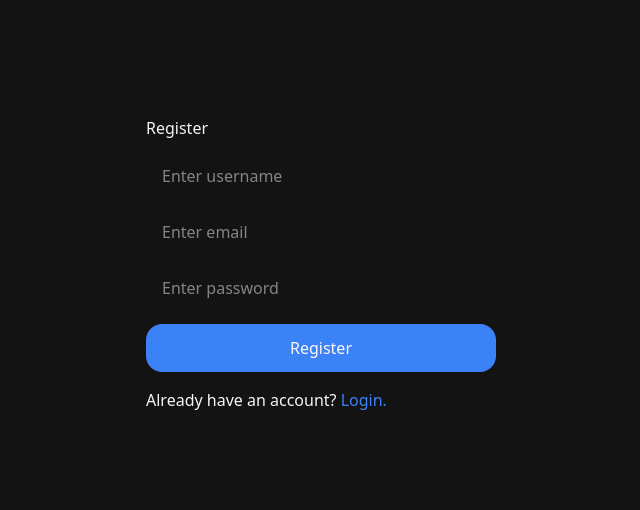
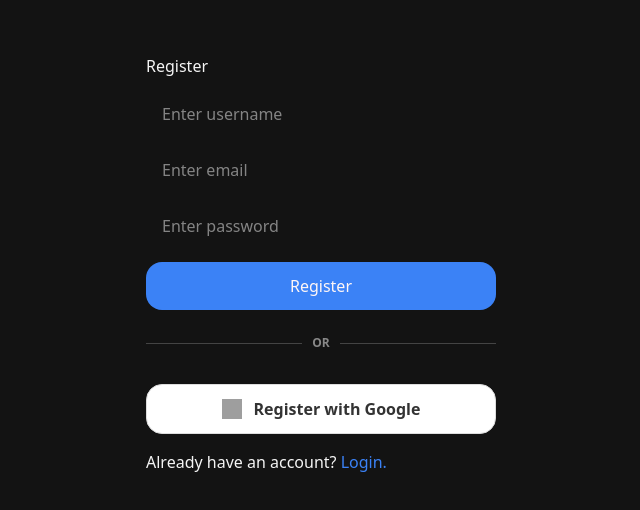
Before and after one commit to adidevadiga777/gym, a React app in the folder frontend/: page /register in a window 1280 px wide. Shown: the part 136-646 px from the top of the page, without its empty margins (319-959 px from the left). Built offline with nearby package versions, Linux system fonts and the light colour scheme; grey boxes are pictures that could not be loaded; the HTML template or start-up script is replaced by a standard one.

Commit message:
feat: add user registration page with form validation and Google OAuth integration

```diff
--- a/frontend/src/features/auth/pages/Register.jsx
+++ b/frontend/src/features/auth/pages/Register.jsx
@@ -1,6 +1,7 @@
 import React, { useState, useEffect } from 'react'
 import { Link, useNavigate } from 'react-router'
 import { useAuth } from '../hooks/useAuth'
+import { BASE_URL } from '../../../config'
 
 const Register = () => {
   const { user, loading, handleRegister } = useAuth()
@@ -45,7 +46,7 @@ const Register = () => {
     <main>
       <div className="form-container">
         <h1>{submitting ? "Registering..." : "Register"}</h1>
-        {error && <p style={{color: 'red', marginTop: '10px'}}>{error}</p>}
+        {error && <p style={{ color: 'red', marginTop: '10px' }}>{error}</p>}
         <form onSubmit={handleSubmit}>
           <input
             type="text"
@@ -85,6 +86,17 @@ const Register = () => {
             {submitting ? "Please wait..." : "Register"}
           </button>
         </form>
+        <div style={{ display: 'flex', alignItems: 'center', gap: '10px', marginBlock: '0.5rem' }}>
+          <div style={{ flex: 1, height: '1px', background: '#444' }}></div>
+          <span style={{ fontSize: '12px', color: '#888', fontWeight: 'bold' }}>OR</span>
+          <div style={{ flex: 1, height: '1px', background: '#444' }}></div>
+        </div>
+
+        <a href={`${BASE_URL}/api/auth/google`} className="google-button">
+          <img src="https://www.gstatic.com/firebasejs/ui/2.0.0/images/auth/google.svg" alt="Google" />
+          <span>Register with Google</span>
+        </a>
+
         <p>Already have an account? <Link to='/login'>Login.</Link></p>
       </div>
     </main>
```
